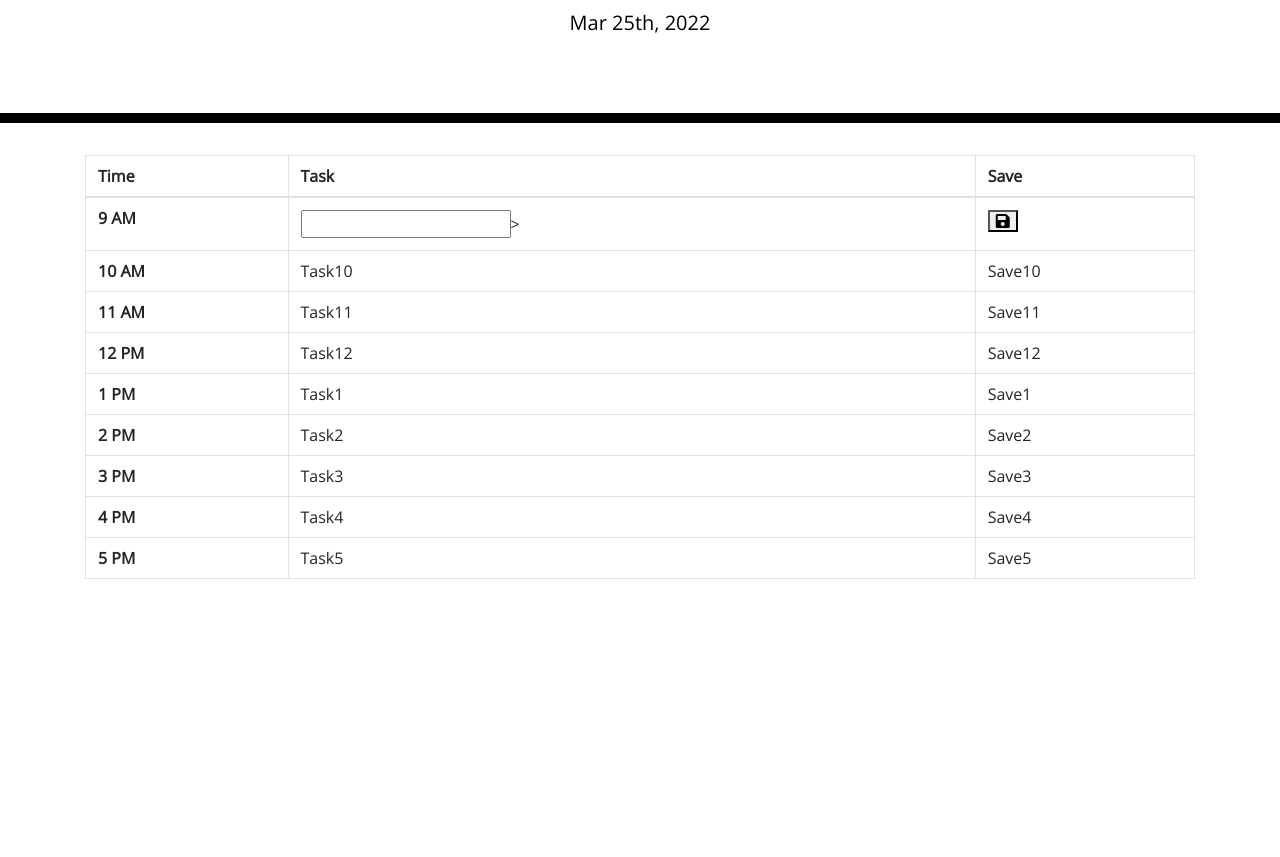
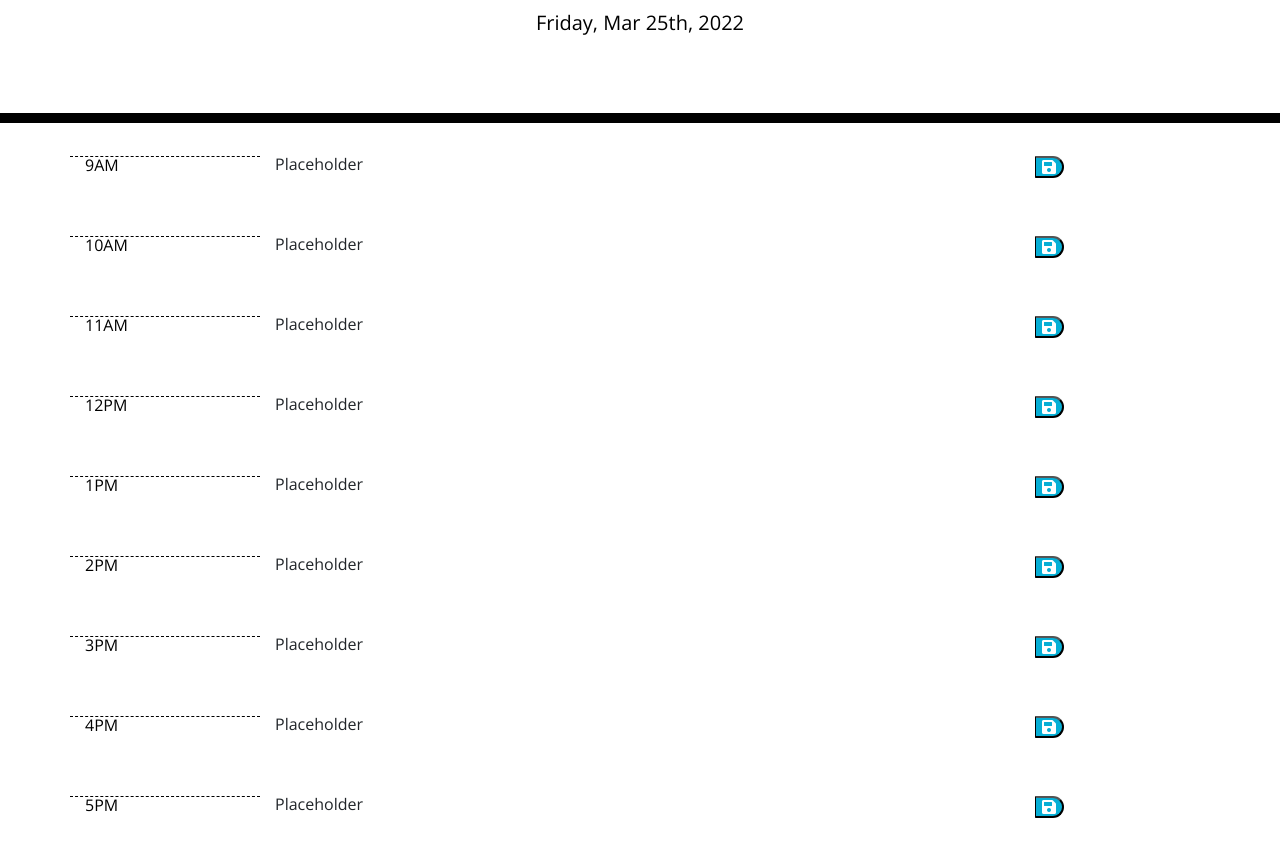
Before and after one commit to areitan/Day_Planner, a plain HTML site: page index.html in a window 1280 px wide. Shown: the part 181-1038 px from the top of the page. Before the commit the page ends 800 px from the top, so only its background shows below. Drawn offline with nearby package versions, Linux system fonts and the light colour scheme.

Commit message:
adding id's to html and starting jquery code adding to README

```diff
--- a/assets/js/script.js
+++ b/assets/js/script.js
@@ -1,4 +1,15 @@
+var am9 = $('#am9');
+var row9 = $('#row9');
+
 // Capture today's date
 var today = moment();
-$("#currentDay").text(today.format("MMM Do, YYYY"));
+$("#currentDay").text(today.format("dddd, MMM Do, YYYY"));
 console.log(today)
+
+var currentHour = moment().format("hA");
+console.log(currentHour)
+
+if (currentHour == am9.text)
+
+// adds class present
+row9.addClass('present');
--- a/index.html
+++ b/index.html
@@ -1,23 +1,14 @@
 <!DOCTYPE html>
 <html lang="en">
+
 <head>
   <meta charset="UTF-8" />
   <meta name="viewport" content="width=device-width, initial-scale=1.0" />
   <meta http-equiv="X-UA-Compatible" content="ie=edge" />
-    <link
-      rel="stylesheet"
-      href="https://stackpath.bootstrapcdn.com/bootstrap/4.3.1/css/bootstrap.min.css"
-    />
-    <link
-      rel="stylesheet"
-      href="https://use.fontawesome.com/releases/v5.8.1/css/all.css"
-      integrity="sha384-50oBUHEmvpQ+1lW4y57PTFmhCaXp0ML5d60M1M7uH2+nqUivzIebhndOJK28anvf"
-      crossorigin="anonymous"
-    />
-    <link
-      href="https://fonts.googleapis.com/css?family=Open+Sans&display=swap"
-      rel="stylesheet"
-    />
+  <link rel="stylesheet" href="https://stackpath.bootstrapcdn.com/bootstrap/4.3.1/css/bootstrap.min.css" />
+  <link rel="stylesheet" href="https://use.fontawesome.com/releases/v5.8.1/css/all.css"
+    integrity="sha384-50oBUHEmvpQ+1lW4y57PTFmhCaXp0ML5d60M1M7uH2+nqUivzIebhndOJK28anvf" crossorigin="anonymous" />
+  <link href="https://fonts.googleapis.com/css?family=Open+Sans&display=swap" rel="stylesheet" />
   <link rel="stylesheet" href="./assets/css/style.css" />
   <title>Work Day Scheduler</title>
 </head>
@@ -31,66 +22,56 @@
   <div class="container">
     <!-- Timeblocks go here -->
 
-      <table class="table table-bordered">
-        <thead>
-          <tr>
-            <th scope="col">Time</th>
-            <th scope="col">Task</th>
-            <th scope="col">Save</th>
-          </tr>
-        </thead>
-        <tbody>
-          <tr>
-            <th scope="row">9 AM</th>
-            <td><input type="text">></td>
-            <td><button id="btn-9" class="button"><i class="fas fa-save"></i></td>
-          </tr>
-          <tr>
-            <th scope="row">10 AM</th>
-            <td>Task10</td>
-            <td>Save10</td>
-          </tr>
-          <tr>
-            <th scope="row">11 AM</th>
-            <td>Task11</td>
-            <td>Save11</td>
-          </tr>
-          <tr>
-            <th scope="row">12 PM</th>
-            <td>Task12</td>
-            <td>Save12</td>
-          </tr>
-          <tr>
-            <th scope="row">1 PM</th>
-            <td>Task1</td>
-            <td>Save1</td>
-          </tr>
-          <tr>
-            <th scope="row">2 PM</th>
-            <td>Task2</td>
-            <td>Save2</td>
-          </tr>
-          <tr>
-            <th scope="row">3 PM</th>
-            <td>Task3</td>
-            <td>Save3</td>
-          </tr>
-          <tr>
-            <th scope="row">4 PM</th>
-            <td>Task4</td>
-            <td>Save4</td>
-          </tr>
-          <tr>
-            <th scope="row">5 PM</th>
-            <td>Task5</td>
-            <td>Save5</td>
-          </tr>
-        </tbody>
-      </table>
+    <div id="row9" class="row">
+      <div id="am9" class="col-2 hour">9AM</div>
+      <div id="task9" class="col-8 textarea">Placeholder</div>
+      <div class="col-2"><button id="btn-9" class="fas fa-save saveBtn"></button></div>
+    </div>
+    <div id="row10" class="row">
+      <div class="col-2 hour">10AM</div>
+      <div id="task10" class="col-8">Placeholder</div>
+      <div class="col-2"><button id="btn-10" class="fas fa-save saveBtn"></button></div>
+    </div>
+    <div id="row11" class="row">
+      <div class="col-2 hour">11AM</div>
+      <div  id="task111" class="col-8 textarea">Placeholder</div>
+      <div class="col-2"><button id="btn-11" class="fas fa-save saveBtn"></button></div>
+    </div>
+    <div id="row12" class="row">
+      <div class="col-2 hour">12PM</div>
+      <div  id="task12" class="col-8 textarea">Placeholder</div>
+      <div class="col-2"><button id="btn-12" class="fas fa-save saveBtn"></button></div>
+    </div>
+    <div id="row1" class="row">
+      <div class="col-2 hour">1PM</div>
+      <div  id="task1" class="col-8 textarea">Placeholder</div>
+      <div class="col-2"><button id="btn-1" class="fas fa-save saveBtn"></button></div>
+    </div>
+    <div id="row2" class="row">
+      <div class="col-2 hour">2PM</div>
+      <div  id="task2" class="col-8 textarea">Placeholder</div>
+      <div class="col-2"><button id="btn-2" class="fas fa-save saveBtn"></button></div>
+    </div>
+    <div id="row3" class="row">
+      <div class="col-2 hour">3PM</div>
+      <div  id="task3" class="col-8 textarea">Placeholder</div>
+      <div class="col-2"><button id="btn-3" class="fas fa-save saveBtn"></button></div>
+    </div>
+    <div id="row4"class="row">
+      <div class="col-2 hour">4PM</div>
+      <div  id="task4" class="col-8 textarea">Placeholder</div>
+      <div class="col-2"><button id="btn-4" class="fas fa-save saveBtn"></button></div>
+    </div>
+    <div id="row5" class="row">
+      <div class="col-2 hour">5PM</div>
+      <div  id="task5" class="col-8">Placeholder</div>
+      <div class="col-2"><button id="btn-5" class="fas fa-save saveBtn"></button></div>
+    </div>
   </div>
 
   <script src="https://cdnjs.cloudflare.com/ajax/libs/jquery/3.2.1/jquery.min.js"></script>
   <script src="https://cdnjs.cloudflare.com/ajax/libs/moment.js/2.24.0/moment.min.js"></script>
   <script type="text/javascript" src="./assets/js/script.js"></script>
 </body>
+
 </html>
```
Also changed, not shown: 1 other file. Lines whose indentation alone changed are shown as unchanged.
